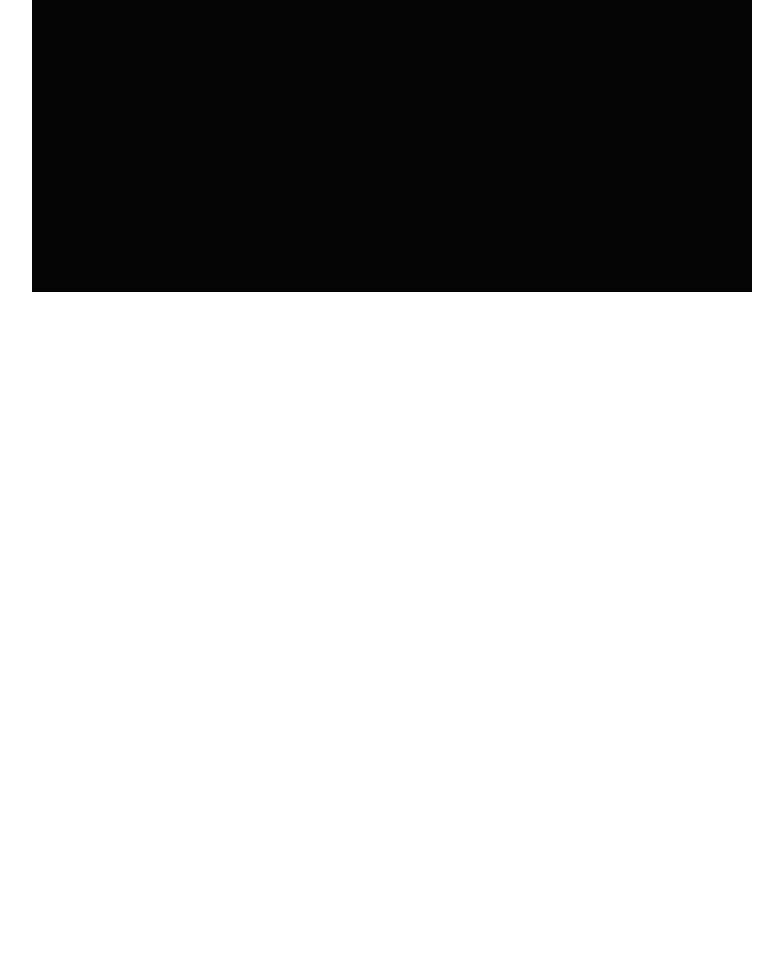
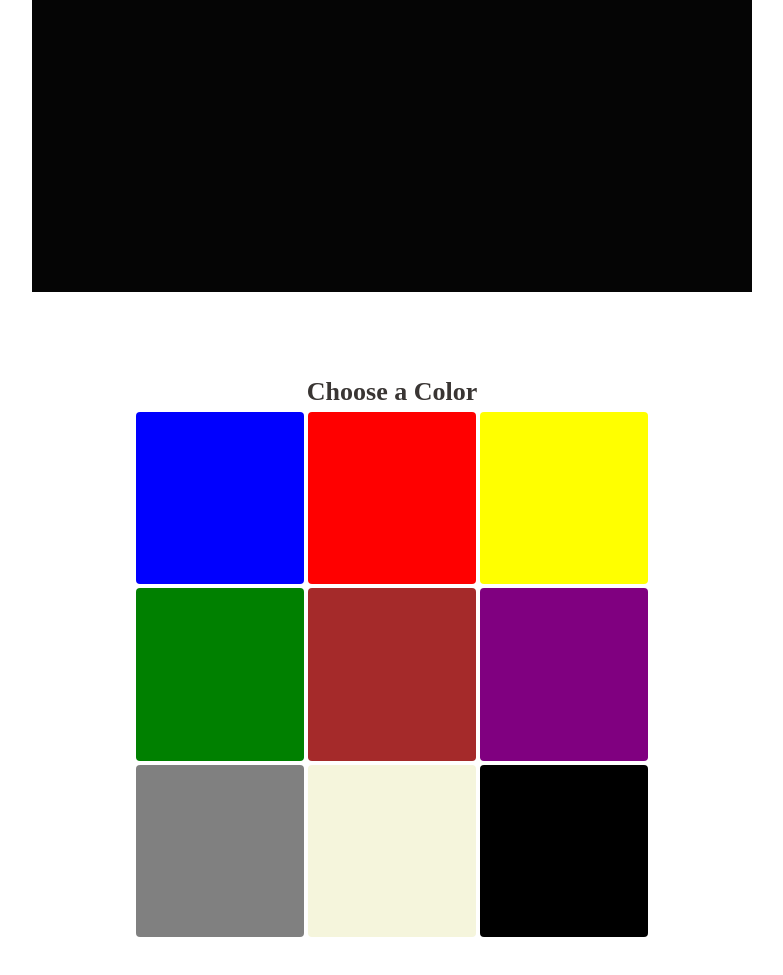
Before and after one commit to Jorge6345/Etch-a-Sketch, a plain HTML site: page index.html in a window 1280 px wide. Shown: the part 513-1488 px from the top of the page, without its empty margins (248-1031 px from the left). Before the commit the page ends 813 px from the top, so only its background shows below. Drawn offline with Linux system fonts and the light colour scheme.

Commit message:
V2.0 of my Etch-a-Sketch project.
It now includes an option to choose a color for your brush.

```diff
--- a/grid-logic.js
+++ b/grid-logic.js
@@ -2,6 +2,7 @@ const gridContainer = document.getElementById("grid-container");
 const setGridAmountButton = document.getElementById("set-grid-amount");
 const resetGridButton = document.getElementById("reset-button");
 const displayGridSize = document.getElementById("display-grid-size");
+const allColorButtons = document.querySelectorAll(".color-box");
 
 function makeGrid (gridSize) {
     displayGridSize.textContent = "Grid Size: " + gridSize + "x" + gridSize;
@@ -16,11 +17,21 @@ function makeGrid (gridSize) {
     }
 }
 
+const downPointers = new Set();
+function isScreenPressed (event) {
+    if (event.pointerType === "mouse") {
+        return (event.buttons & 1) === 1;
+    }
+    return event.pressure > 0 || downPointers.has(event.pointerId);
+}
+
 function setBrushColor (brushColor) {
     const allGrids = document.querySelectorAll(".grid");
     allGrids.forEach(grid => {
-        grid.addEventListener("mouseenter", () => {
-            grid.style.backgroundColor = brushColor;
+        grid.addEventListener("pointerenter", (event) => {
+            if (isScreenPressed(event)) {
+                grid.style.backgroundColor = brushColor;
+            }
         });
     });
 }
@@ -39,14 +50,21 @@ setGridAmountButton.addEventListener("click", () => {
     const deleteAllGrids = document.querySelectorAll(".grid");
     deleteAllGrids.forEach(grid => {
         grid.classList.remove("grid");
-    })
+    });
 
     let userGridSize = prompt("Please select grid size");
+    makeGrid(userGridSize);
 
-    makeGrid(userGridSize);
     setBrushColor("blue");
-})
+});
 
 resetGridButton.addEventListener("click", () => {
     resetGridColor();
 })
+
+allColorButtons.forEach(colorBox =>  {
+    colorBox.addEventListener("click", (e) => {
+        const bgColor = window.getComputedStyle(e.target).backgroundColor;
+        setBrushColor(bgColor);
+    })
+})
--- a/index.html
+++ b/index.html
@@ -9,13 +9,35 @@
 </head>
 
 <body>
-    <div class="buttons-container">
-        <button id="set-grid-amount">Grid Size</button>
-        <button id="reset-button">Reset</button>
+    <div class="left-container">
+
+        <div class="small-container">
+            <div class="text-info">Choose a Color</div>
+
+            <div class="colors-container">
+                <button class="color-box" id="blue"></button>
+                <button class="color-box" id="red"></button>
+                <button class="color-box" id="yellow"></button>
+                <button class="color-box" id="green"></button>
+                <button class="color-box" id="brown"></button>
+                <button class="color-box" id="purple"></button>
+                <button class="color-box" id="gray"></button>
+                <button class="color-box" id="beige"></button>
+                <button class="color-box" id="black"></button>
+            </div>
+        </div>
+
     </div>
 
-    <div id="display-grid-size"></div>
+    <div class="right-container">
+        <div class="buttons-container">
+            <button id="set-grid-amount">Grid Size</button>
+            <button id="reset-button">Reset</button>
+        </div>
 
-    <div id="grid-container"></div>
+        <div id="display-grid-size"></div>
+
+        <div id="grid-container"></div>
+    </div>
 </body>
 </html>
--- a/style.css
+++ b/style.css
@@ -1,4 +1,48 @@
 body {
+    display: flex;
+    gap: 5px;
+    flex-wrap:wrap-reverse;
+    justify-content: center;
+}
+
+
+
+.left-container {
+    width: min(90vw, 90dvh);
+    height: min(90vw, 90dvh);
+    display: flex;
+    flex-direction: column;
+    gap: 5px;
+    align-items: center;
+    justify-content: center;
+}
+
+.small-container {
+    width: min(70vw, 70dvh);
+    height: min(70vw, 70dvh);
+    display: flex;
+    flex-direction: column;
+    gap: 5px;
+    align-items: center;
+}
+
+.text-info {
+    color:rgb(57, 53, 51);
+    font-weight: 700;
+    font-size: 26px;
+}
+
+.colors-container {
+    display: flex;
+    flex-wrap: wrap;
+    width: 100%;
+    height: 100%;
+    gap: 4px;
+    box-sizing: border-box;
+    justify-content: center;
+}
+
+.right-container {
     display: flex;
     flex-direction: column;
     gap: 5px;
@@ -8,7 +52,6 @@ body {
 .buttons-container {
     display: flex;
     gap: 20px;
-    width: 100%;
     justify-content: center;
 }
 
@@ -19,9 +62,10 @@ body {
     border: 0;
     background-color: rgb(255, 179, 0);
     font-size: 16px;
-    font-weight: 600;
+    font-weight: 700;
     cursor: pointer;
     box-sizing: border-box;
+    color: black;
 }
 
 #set-grid-amount:active {
@@ -68,3 +112,75 @@ body {
 #reset-button:active {
     background-color: rgba(0, 94, 255, 0.588);
 }
+
+.color-box {
+    aspect-ratio: 1 / 1;
+    box-sizing: border-box;
+    flex: 0 0 calc(90% / 3);
+    border-radius: 4px;
+    border: 0;
+    cursor: pointer;
+}
+
+#blue {
+    background-color: blue;
+}
+#blue:active {
+    background-color: rgba(0, 94, 255, 0.588);
+}
+
+#red {
+    background-color: red;
+}
+#red:active {
+    background-color: rgba(255, 0, 0, 0.588);
+}
+
+#yellow {
+    background-color: yellow;
+}
+#yellow:active {
+    background-color: rgba(255, 255, 0, 0.588);
+}
+
+#green {
+    background-color: green;
+}
+#green:active {
+    background-color: rgba(0, 128, 0, 0.588);
+}
+
+#brown {
+    background-color: brown;
+}
+#brown:active {
+    background-color: rgba(165, 42, 42, 0.588);
+}
+
+#purple {
+    background-color: purple;
+}
+#purple:active {
+    background-color: rgba(128, 0, 128, 0.588);
+}
+
+#gray {
+    background-color: gray;
+}
+#gray:active {
+    background-color: rgba(128, 128, 128, 0.588);
+}
+
+#beige {
+    background-color: beige;
+}
+#beige:active {
+    background-color: rgba(245, 245, 220, 0.588);
+}
+
+#black {
+    background-color: black;
+}
+#black:active {
+    background-color: rgba(0, 0, 0, 0.588);
+}
```
